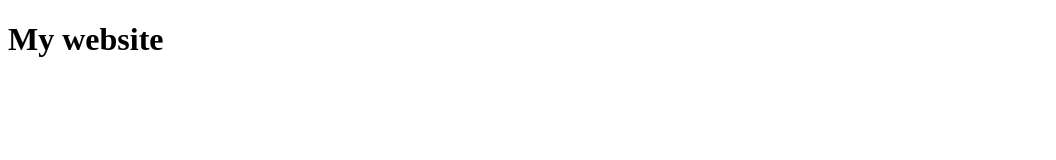
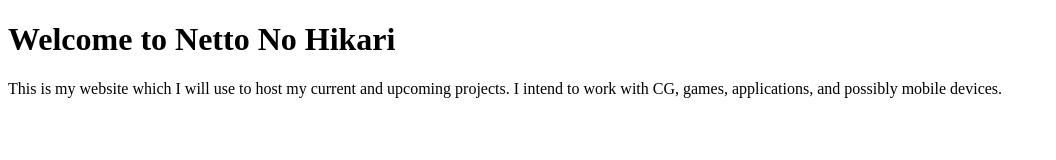
Before and after one commit to ShimomuraHikaru/shimomurahikaru.github.io, a plain HTML site: page index.html in a window 1280 px wide. Shown: the whole page, without its empty margins (0-1056 px from the left). Drawn offline with Linux system fonts and the light colour scheme.

Commit message:
edited index.html

```diff
--- a/index.html
+++ b/index.html
@@ -1,11 +1,14 @@
 <!DOCTYPE html>
 <html>
 <head>
-<title>Welcome</title>
+<title>Welcome || Netto No Hikari </title>
 </head>
 
 <body>
-<h1>My website</h1>
+<h1>Welcome to Netto No Hikari</h1>
+<p>This is my website which I will use to host my current and upcoming projects.
+    I intend to work with CG, games, applications, and possibly mobile devices.
+</p>
 </body>
 
 </html>
```
